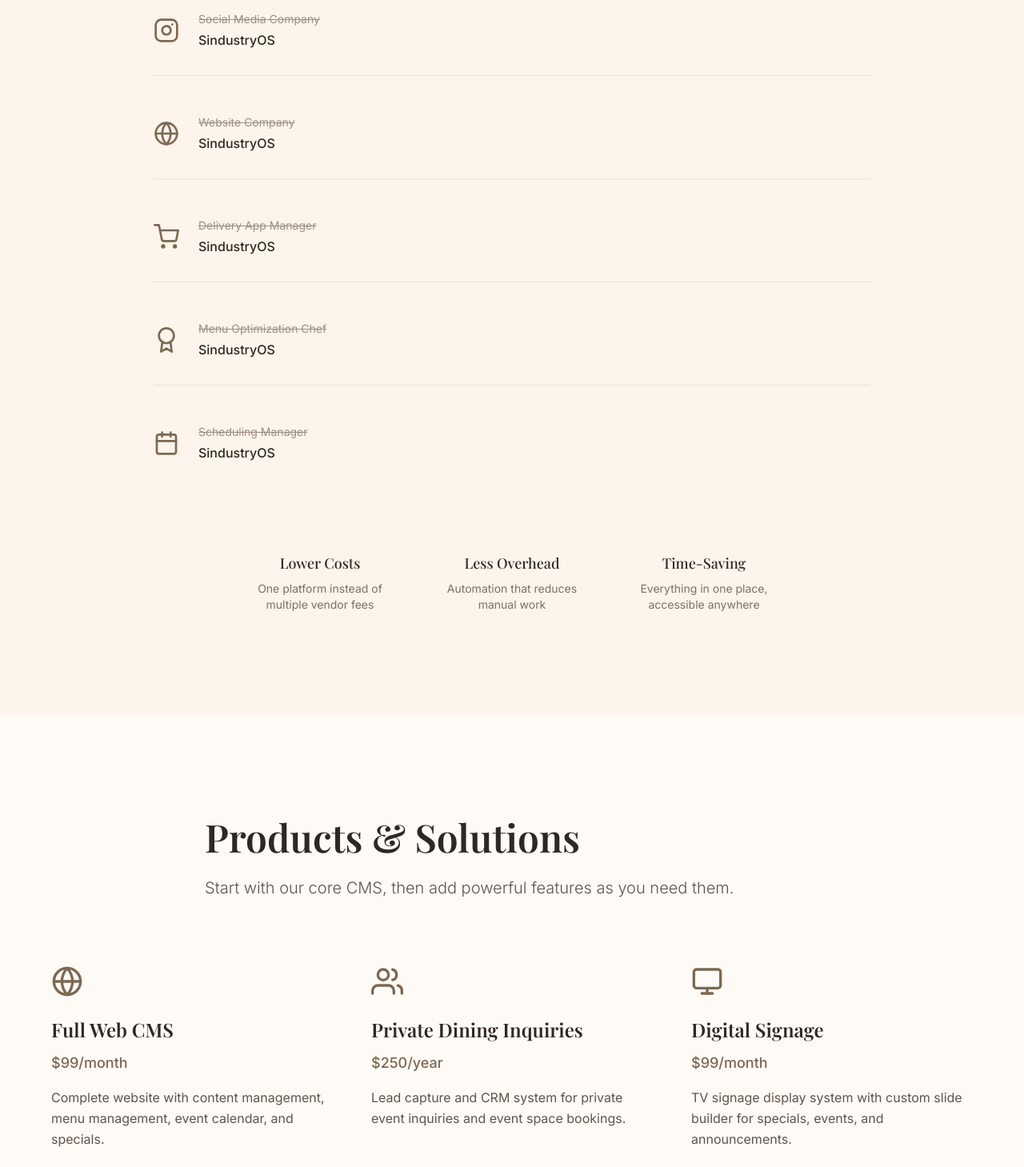
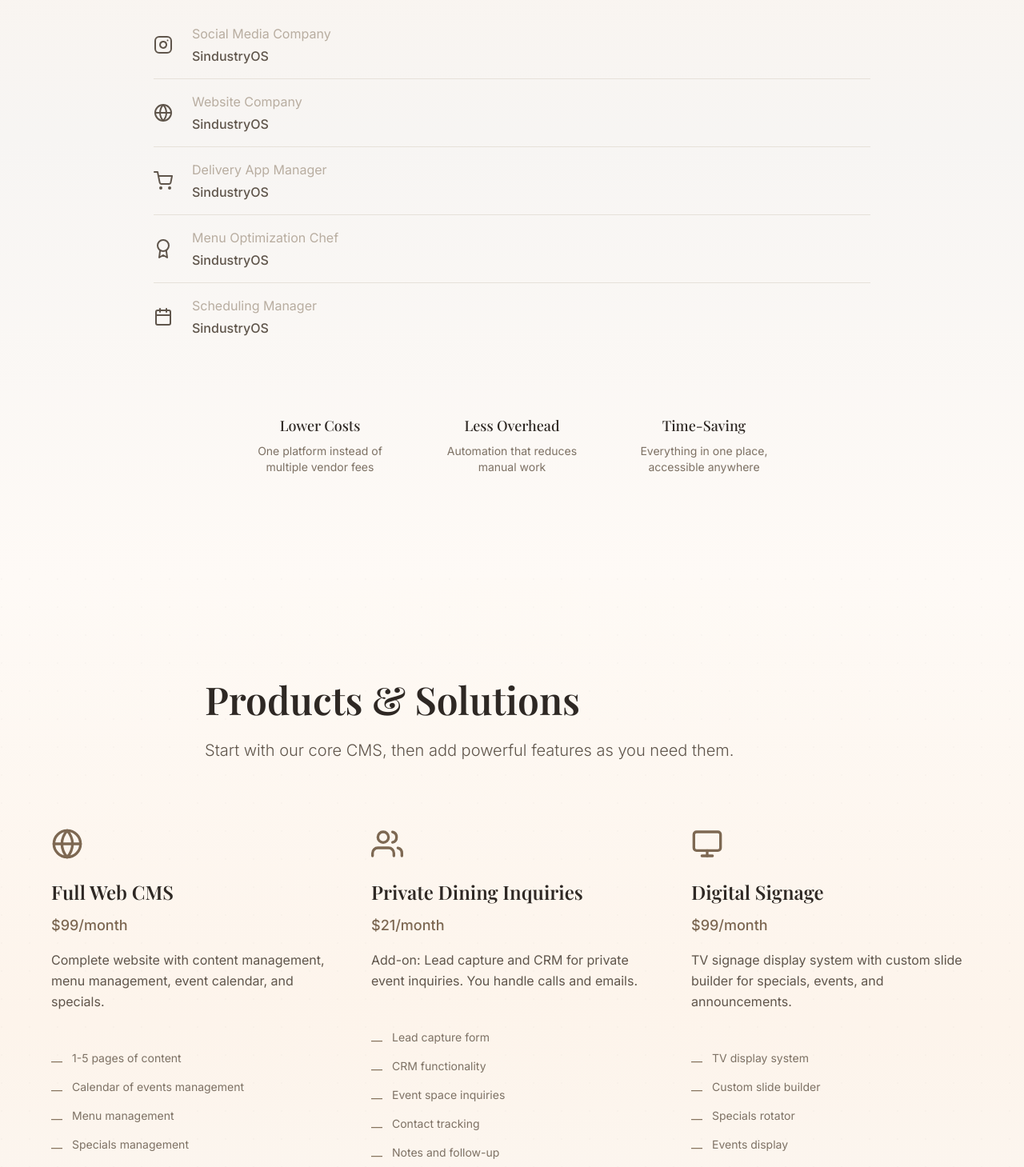
Before and after one commit to jtomassoni/sindustryos, a Next.js app: page / in a window 1280 px wide. Shown: the part 1140-2599 px from the top of the page at 80% size. Built offline with nearby package versions, Linux system fonts and the light colour scheme.

Commit message:
Add rich background textures, gradients, and color variations to reduce white space - more visual depth while maintaining editorial aesthetic

```diff
--- a/app/globals.css
+++ b/app/globals.css
@@ -14,6 +14,10 @@
 
   body {
     @apply bg-warm-50 text-dark-900 antialiased;
+    background-image:
+      radial-gradient(circle at 20% 50%, rgba(157, 130, 102, 0.03) 0%, transparent 50%),
+      radial-gradient(circle at 80% 80%, rgba(240, 149, 61, 0.03) 0%, transparent 50%);
+    background-attachment: fixed;
   }
 
   h1, h2, h3, h4, h5, h6 {
--- a/app/pricing/page.tsx
+++ b/app/pricing/page.tsx
@@ -33,9 +33,9 @@ const products = [
   },
   {
     name: 'Private Dining Inquiries',
-    price: '$250',
-    period: '/year',
-    description: 'Lead capture and CRM for private events',
+    price: '$21',
+    period: '/month',
+    description: 'Add-on: Lead capture and CRM for private events (you handle communications)',
     features: [
       'Lead capture form',
       'CRM functionality',
--- a/app/products/page.tsx
+++ b/app/products/page.tsx
@@ -5,7 +5,7 @@ import Button from '@/components/ui/Button'
 
 export const metadata: Metadata = {
   title: 'Products - SindustryOS Restaurant & Bar Management Solutions',
-  description: 'Explore SindustryOS products: Full Web CMS ($99/month), Private Dining Inquiries ($250/year), and Digital Signage ($49-99/month). All-in-one solutions for restaurants and bars.',
+  description: 'Explore SindustryOS products: Full Web CMS ($99/month), Private Dining Inquiries add-on ($21/month), and Digital Signage ($99/month). All-in-one solutions for restaurants and bars.',
   keywords: ['sindustryos products', 'restaurant management products', 'bar management solutions'],
 }
 
@@ -20,8 +20,8 @@ const products = [
   },
   {
     name: 'Private Dining Inquiries',
-    price: '$250/year',
-    description: 'Lead capture and CRM system for private event inquiries. Perfect for restaurants and bars hosting private parties.',
+    price: '$21/month',
+    description: 'Add-on: Lead capture and CRM for private event inquiries. You handle calls and emails.',
     icon: FiUsers,
     href: '/products/private-dining',
     features: ['Lead capture form', 'CRM functionality', 'Contact tracking', 'Event space management'],
--- a/components/sections/Hero.tsx
+++ b/components/sections/Hero.tsx
@@ -3,15 +3,24 @@ import Button from '@/components/ui/Button'
 
 export default function Hero() {
   return (
-    <section className="relative min-h-[85vh] flex items-center bg-warm-50">
+    <section className="relative min-h-[85vh] flex items-center bg-gradient-to-br from-warm-50 via-primary-50 to-warm-100">
       {/* Subtle background texture */}
-      <div className="absolute inset-0 opacity-[0.02]">
+      <div className="absolute inset-0 opacity-[0.03]">
         <div className="absolute inset-0" style={{
           backgroundImage: 'radial-gradient(circle at 2px 2px, currentColor 1px, transparent 0)',
           backgroundSize: '40px 40px',
           color: '#2e2824',
         }} />
       </div>
+
+      {/* Warm gradient overlay */}
+      <div className="absolute inset-0 bg-gradient-to-b from-transparent via-primary-50/20 to-transparent" />
+
+      {/* Subtle diagonal lines */}
+      <div className="absolute inset-0 opacity-[0.015]" style={{
+        backgroundImage: 'repeating-linear-gradient(45deg, transparent, transparent 10px, currentColor 10px, currentColor 11px)',
+        color: '#2e2824',
+      }} />
 
       {/* Content */}
       <div className="container mx-auto px-6 md:px-8 relative z-10 py-24 md:py-32">
--- a/components/sections/ProductShowcase.tsx
+++ b/components/sections/ProductShowcase.tsx
@@ -20,8 +20,8 @@ const products = [
   },
   {
     name: 'Private Dining Inquiries',
-    price: '$250/year',
-    description: 'Lead capture and CRM system for private event inquiries and event space bookings.',
+    price: '$21/month',
+    description: 'Add-on: Lead capture and CRM for private event inquiries. You handle calls and emails.',
     icon: FiUsers,
     href: '/products/private-dining',
     features: [
@@ -50,8 +50,20 @@ const products = [
 
 export default function ProductShowcase() {
   return (
-    <section className="py-24 md:py-32 bg-warm-50">
-      <div className="container mx-auto px-6 md:px-8">
+    <section className="relative py-24 md:py-32 bg-gradient-to-b from-warm-50 via-warm-100 to-primary-50">
+      {/* Subtle texture */}
+      <div className="absolute inset-0 opacity-[0.02]">
+        <div className="absolute inset-0" style={{
+          backgroundImage: 'radial-gradient(circle at 2px 2px, currentColor 1px, transparent 0)',
+          backgroundSize: '35px 35px',
+          color: '#2e2824',
+        }} />
+      </div>
+
+      {/* Warm accent overlay */}
+      <div className="absolute inset-0 bg-gradient-to-r from-transparent via-accent-50/10 to-transparent" />
+
+      <div className="container mx-auto px-6 md:px-8 relative z-10">
         <div className="max-w-3xl mx-auto mb-20">
           <h2 className="text-4xl md:text-5xl font-display font-semibold text-dark-900 mb-6 leading-tight">
             Products & Solutions
--- a/components/sections/TargetAudience.tsx
+++ b/components/sections/TargetAudience.tsx
@@ -20,13 +20,25 @@ const audiences = [
 
 export default function TargetAudience() {
   return (
-    <section className="py-20 bg-dark-800">
-      <div className="container mx-auto px-4">
-        <div className="text-center mb-16">
-          <h2 className="text-3xl md:text-4xl font-bold text-white mb-4">
+    <section className="relative py-24 md:py-32 bg-gradient-to-br from-secondary-100 via-warm-100 to-primary-100">
+      {/* Rich texture */}
+      <div className="absolute inset-0 opacity-[0.03]">
+        <div className="absolute inset-0" style={{
+          backgroundImage: 'radial-gradient(circle at 2px 2px, currentColor 1px, transparent 0)',
+          backgroundSize: '45px 45px',
+          color: '#2e2824',
+        }} />
+      </div>
+
+      {/* Gradient overlay */}
+      <div className="absolute inset-0 bg-gradient-to-t from-transparent via-accent-50/15 to-transparent" />
+
+      <div className="container mx-auto px-6 md:px-8 relative z-10">
+        <div className="max-w-3xl mx-auto mb-20">
+          <h2 className="text-4xl md:text-5xl font-display font-semibold text-dark-900 mb-6 leading-tight">
             Built for Your Business
           </h2>
-          <p className="text-xl text-gray-400 max-w-2xl mx-auto">
+          <p className="text-xl text-dark-700 leading-relaxed font-light">
             Whether you run a cozy dive bar or a bustling restaurant, SindustryOS adapts to your needs.
           </p>
         </div>
@@ -37,11 +49,11 @@ export default function TargetAudience() {
             return (
               <div
                 key={index}
-                className="text-center bg-dark-900 border border-dark-700 rounded-xl p-8 hover:border-primary-500/50 transition-all duration-300"
+                className="text-center bg-warm-50/90 backdrop-blur-sm border border-dark-200/50 rounded-xl p-8 hover:border-primary-400/50 hover:bg-warm-50 transition-all duration-300 shadow-sm"
               >
-                <Icon className="w-16 h-16 text-primary-500 mx-auto mb-6" />
-                <h3 className="text-2xl font-bold text-white mb-4">{audience.title}</h3>
-                <p className="text-gray-400">{audience.description}</p>
+                <Icon className="w-16 h-16 text-primary-600 mx-auto mb-6" />
+                <h3 className="text-2xl font-display font-semibold text-dark-900 mb-4">{audience.title}</h3>
+                <p className="text-dark-600 leading-relaxed">{audience.description}</p>
               </div>
             )
           })}
--- a/components/sections/Testimonial.tsx
+++ b/components/sections/Testimonial.tsx
@@ -2,18 +2,28 @@ import { FiMessageSquare } from 'react-icons/fi'
 
 export default function Testimonial() {
   return (
-    <section className="py-20 bg-dark-800 relative overflow-hidden">
-      {/* Background Pattern */}
-      <div className="absolute inset-0 opacity-5">
+    <section className="relative py-24 md:py-32 bg-gradient-to-br from-dark-900 via-secondary-900 to-dark-900 overflow-hidden">
+      {/* Rich texture overlay */}
+      <div className="absolute inset-0 opacity-[0.03]">
         <div className="absolute inset-0" style={{
-          backgroundImage: 'radial-gradient(circle at 2px 2px, rgba(245, 107, 26, 0.3) 1px, transparent 0)',
-          backgroundSize: '40px 40px',
+          backgroundImage: 'radial-gradient(circle at 2px 2px, currentColor 1px, transparent 0)',
+          backgroundSize: '50px 50px',
+          color: '#faf9f7',
         }} />
       </div>
 
-      <div className="container mx-auto px-4 relative z-10">
+      {/* Warm accent glow */}
+      <div className="absolute inset-0 bg-gradient-to-br from-primary-900/10 via-transparent to-accent-900/10" />
+
+      {/* Subtle diagonal pattern */}
+      <div className="absolute inset-0 opacity-[0.02]" style={{
+        backgroundImage: 'repeating-linear-gradient(45deg, transparent, transparent 20px, currentColor 20px, currentColor 21px)',
+        color: '#faf9f7',
+      }} />
+
+      <div className="container mx-auto px-6 md:px-8 relative z-10">
         <div className="max-w-4xl mx-auto">
-          <div className="bg-dark-900 border border-dark-700 rounded-2xl p-8 md:p-12">
+          <div className="bg-dark-800/80 backdrop-blur-sm border border-dark-700/50 rounded-2xl p-8 md:p-12 shadow-2xl">
             <FiMessageSquare className="w-12 h-12 text-primary-500 mb-6" />
 
             <blockquote className="text-xl md:text-2xl text-gray-200 mb-8 leading-relaxed">
--- a/components/sections/ValueProposition.tsx
+++ b/components/sections/ValueProposition.tsx
@@ -4,34 +4,38 @@ const replacements = [
   {
     old: 'Social Media Company',
     icon: FiInstagram,
-    color: 'text-pink-400',
   },
   {
     old: 'Website Company',
     icon: FiGlobe,
-    color: 'text-blue-400',
   },
   {
     old: 'Delivery App Manager',
     icon: FiShoppingCart,
-    color: 'text-green-400',
   },
   {
     old: 'Menu Optimization Chef',
     icon: FiAward,
-    color: 'text-yellow-400',
   },
   {
     old: 'Scheduling Manager',
     icon: FiCalendar,
-    color: 'text-purple-400',
   },
 ]
 
 export default function ValueProposition() {
   return (
-    <section className="py-24 md:py-32 bg-warm-100">
-      <div className="container mx-auto px-6 md:px-8">
+    <section className="relative py-24 md:py-32 bg-gradient-to-b from-warm-100 via-secondary-50 to-warm-50">
+      {/* Subtle texture */}
+      <div className="absolute inset-0 opacity-[0.02]">
+        <div className="absolute inset-0" style={{
+          backgroundImage: 'radial-gradient(circle at 1px 1px, currentColor 0.5px, transparent 0)',
+          backgroundSize: '30px 30px',
+          color: '#2e2824',
+        }} />
+      </div>
+
+      <div className="container mx-auto px-6 md:px-8 relative z-10">
         <div className="max-w-3xl mx-auto mb-20">
           <h2 className="text-4xl md:text-5xl font-display font-semibold text-dark-900 mb-6 leading-tight">
             One platform replaces multiple vendors
@@ -42,17 +46,17 @@ export default function ValueProposition() {
           </p>
         </div>
 
-        <div className="max-w-4xl mx-auto space-y-12">
+        <div className="max-w-4xl mx-auto">
           {replacements.map((item, index) => {
             const Icon = item.icon
             return (
-              <div key={index} className="flex items-center gap-6 pb-8 border-b border-dark-200 last:border-0">
+              <div key={index} className="flex items-center gap-6 py-4 border-b border-dark-200 last:border-0">
                 <div className="flex-shrink-0">
-                  <Icon className="w-8 h-8 text-primary-600" />
+                  <Icon className="w-6 h-6 text-dark-700" />
                 </div>
                 <div className="flex-1">
-                  <p className="text-dark-500 text-sm line-through mb-1">{item.old}</p>
-                  <p className="text-dark-900 font-medium">SindustryOS</p>
+                  <p className="text-dark-400 text-base mb-1">{item.old}</p>
+                  <p className="text-dark-700 font-medium text-base">SindustryOS</p>
                 </div>
               </div>
             )
```
Also changed, not shown: components/sections/FeatureHighlights.tsx (+22 -10 lines), components/sections/FinalCTA.tsx (+37 -12 lines).
